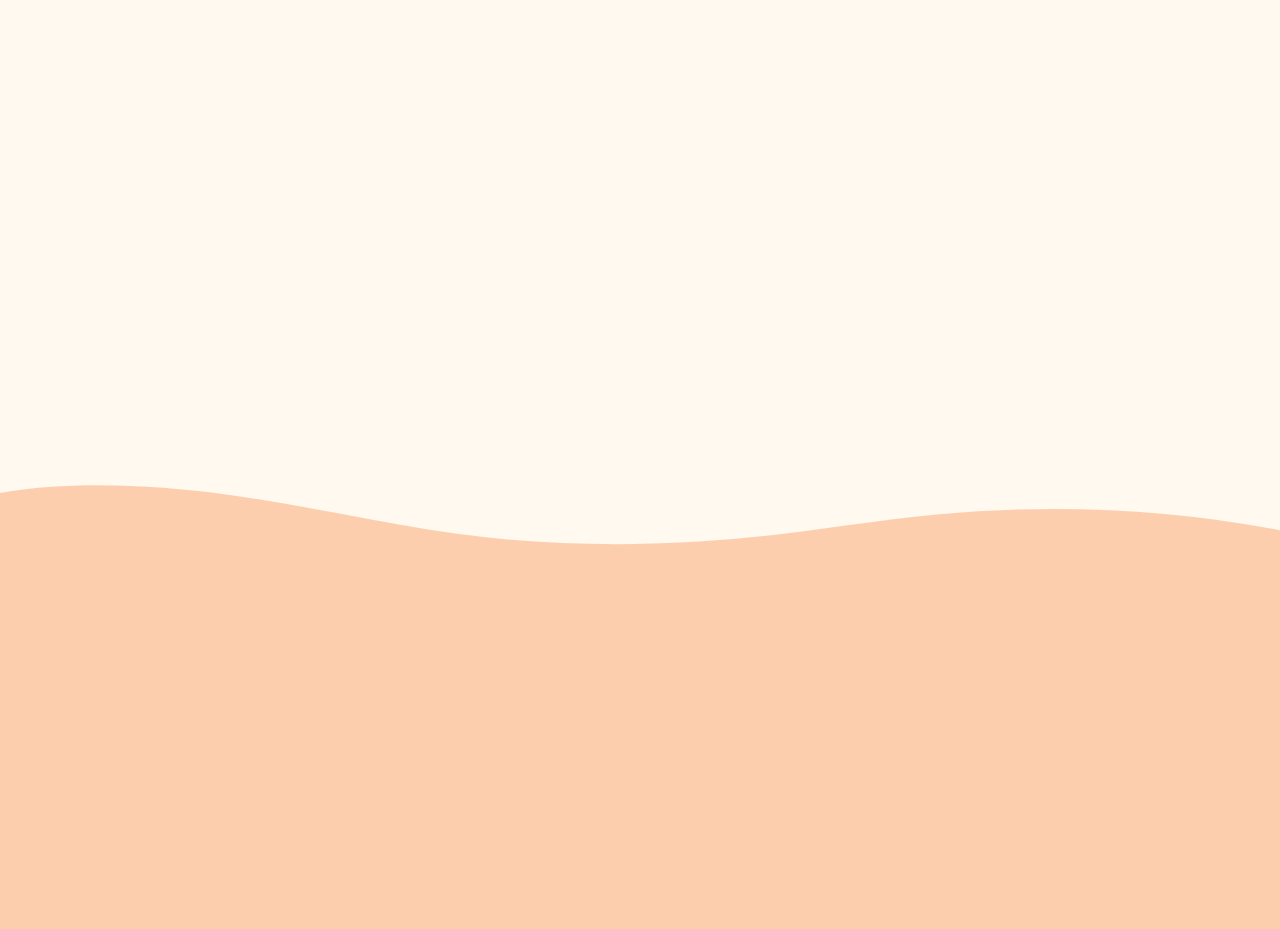
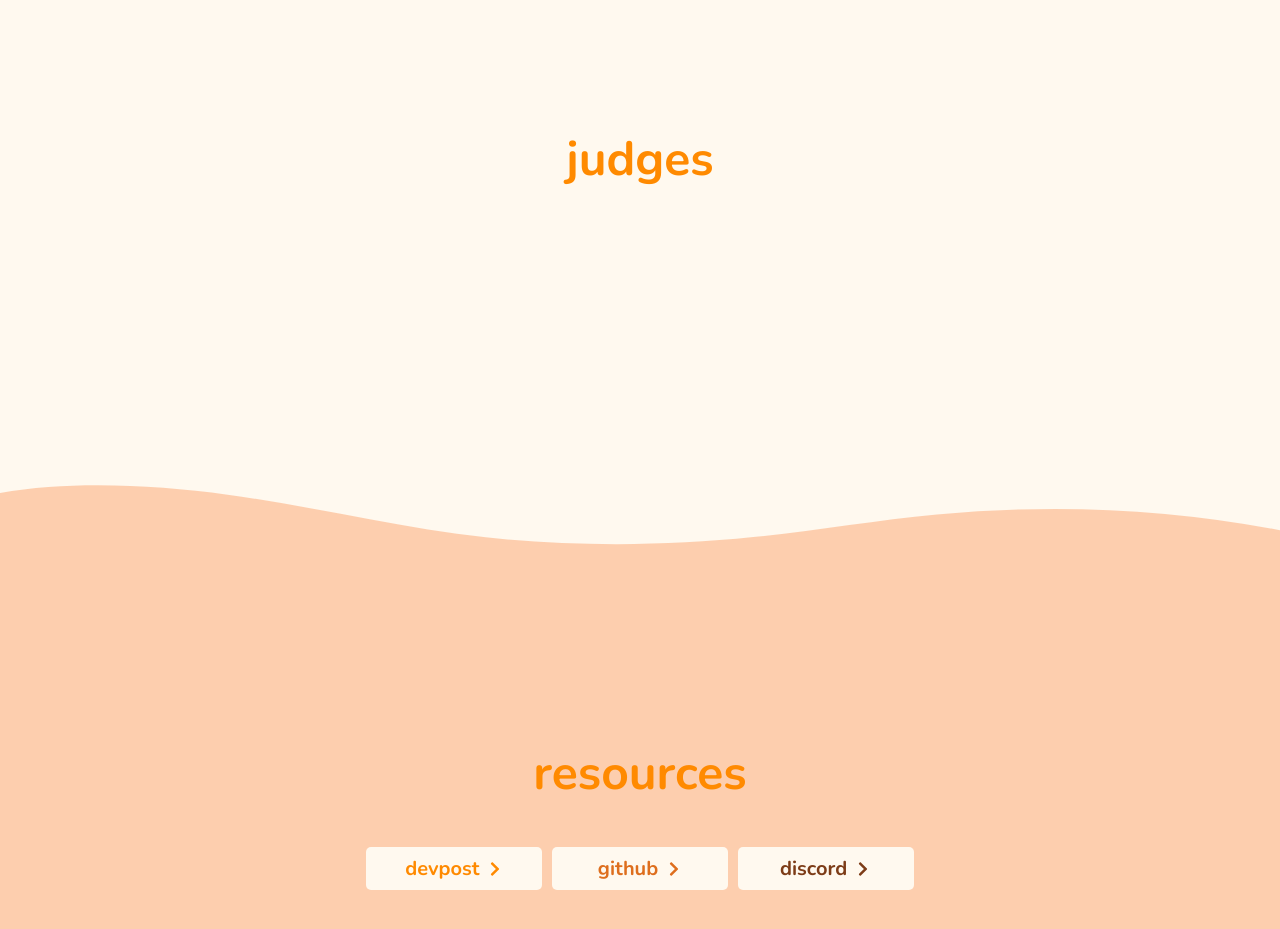
Before and after one commit to citrushack/cutiehack2021, a Next.js app: page /live in a window 1280 px wide. Shown: the part 1600-2529 px from the top of the page. Built offline with nearby package versions, Linux system fonts and the light colour scheme; no server answers.

Commit message:
Add link placeholders, add titles

```diff
--- a/pages/live.js
+++ b/pages/live.js
@@ -1,12 +1,31 @@
-import React from 'react'
+import React, { useState, useEffect } from 'react'
 import Head from 'next/head'
+import Link from 'next/link'
+import { motion } from 'framer-motion'
 import CountdownWrapper from '../components/Countdown'
 import Sponsors from '../pages/sponsors'
 import Team from '../pages/team'
+import { FaChevronRight } from 'react-icons/fa'
 
 import styles from '../styles/Live.module.css'
 
 export default function Live() {
+  const [isMobile, setIsMobile] = useState(false)
+  var buttonVariants = {}
+  if (!isMobile)
+    buttonVariants = {
+      hover: { scale: 1.05 },
+      tap: { scale: 0.995 },
+    }
+
+  const handleResize = () => {
+    setIsMobile(window.innerWidth <= 720)
+  }
+
+  useEffect(() => {
+    window.addEventListener('resize', handleResize)
+  })
+
   return (
     <>
       <Head>
@@ -32,6 +51,7 @@ export default function Live() {
             ></path>
           </svg>
         </div>
+        <h1>schedule</h1>
 
       </section>
       <section className={styles.section3}>
@@ -48,6 +68,7 @@ export default function Live() {
             ></path>
           </svg>
         </div>
+        <h1>judges</h1>
 
       </section>
       <section className={styles.section4}>
@@ -64,7 +85,48 @@ export default function Live() {
             ></path>
           </svg>
         </div>
-
+        <h1>resources</h1>
+        <div className={styles.buttonWrapper}>
+          <Link passHref href="/">
+            <motion.button
+              variants={buttonVariants}
+              whileHover="hover"
+              whileTap="tap"
+              transition={{ ease: 'easeInOut', duration: 0.015 }}
+              className={styles.button}
+            >
+              <span>devpost</span>
+              <FaChevronRight className={styles.arrow} />
+            </motion.button>
+          </Link>
+          <Link passHref href="/">
+            <motion.button
+              variants={buttonVariants}
+              whileHover="hover"
+              whileTap="tap"
+              transition={{ ease: 'easeInOut', duration: 0.015 }}
+              className={styles.button}
+            >
+              <span>github</span>
+              <FaChevronRight className={styles.arrow} />
+            </motion.button>
+          </Link>
+          <Link
+            passHref
+            href="/"
+          >
+            <motion.button
+              variants={buttonVariants}
+              whileHover="hover"
+              whileTap="tap"
+              transition={{ ease: 'easeInOut', duration: 0.015 }}
+              className={styles.button}
+            >
+              <span>discord</span>
+              <FaChevronRight className={styles.arrow} />
+            </motion.button>
+          </Link>
+        </div>
       </section>
       <Sponsors />
       <Team />
--- a/styles/Live.module.css
+++ b/styles/Live.module.css
@@ -101,3 +101,70 @@
 .wave4 .shapefill {
   fill: var(--bg);
 }
+
+.buttonWrapper {
+  display: flex;
+  justify-content: center;
+}
+
+.button {
+  display: flex;
+  flex-direction: row;
+  justify-content: center;
+  align-items: center;
+  width: 11rem;
+  margin: 0.3rem;
+  padding: 0.5rem 1rem;
+  border: none;
+  border-radius: 5px;
+  font-weight: 700;
+  font-size: 1.25rem;
+  color: var(--brand);
+  background-color: var(--bg);
+  transition: all 100ms ease-in-out;
+  cursor: pointer;
+}
+
+.button:hover {
+  background-color: var(--brand);
+  color: #fff9ef;
+}
+
+.button:nth-of-type(2) {
+  color: var(--brand-dark);
+}
+
+.button:nth-of-type(2):hover {
+  background-color: var(--brand-dark);
+  color: #fff9ef;
+}
+
+.button:nth-of-type(3) {
+  color: var(--brand-darkest);
+}
+
+.button:nth-of-type(3):hover {
+  background-color: var(--brand-darkest);
+  color: #fff9ef;
+}
+
+.arrow {
+  font-size: 1rem;
+  margin-left: 0.5rem;
+}
+
+@media (max-width: 540px) {
+  .buttonWrapper {
+    flex-direction: column;
+  }
+}
+
+@media (max-width: 720px) {
+  .buttonWrapper {
+    flex-direction: column;
+    width: 100%;
+  }
+  .button {
+    width: 100%;
+  }
+}
```
